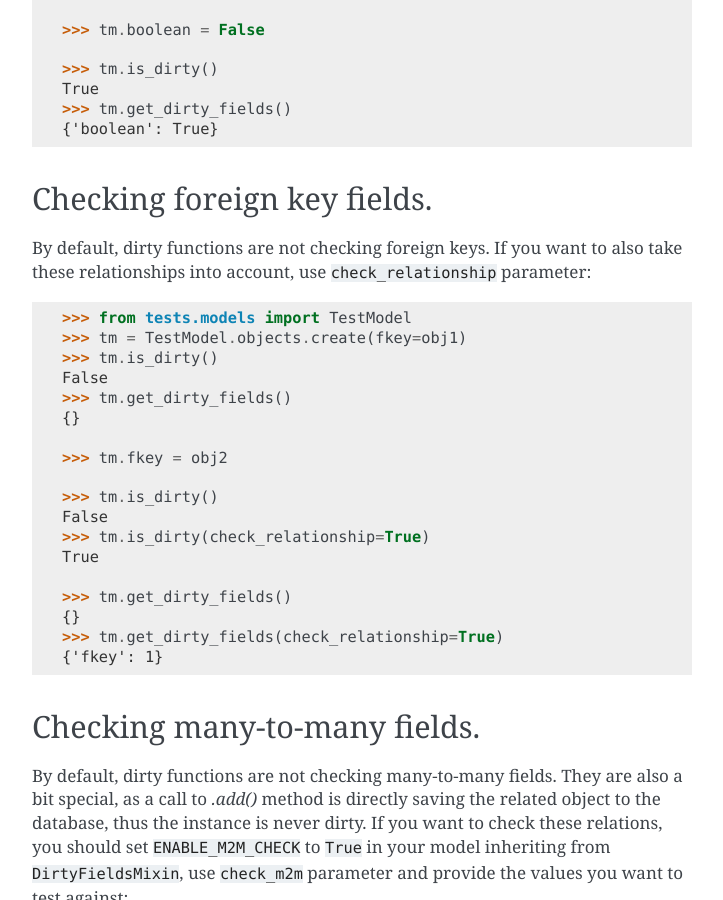
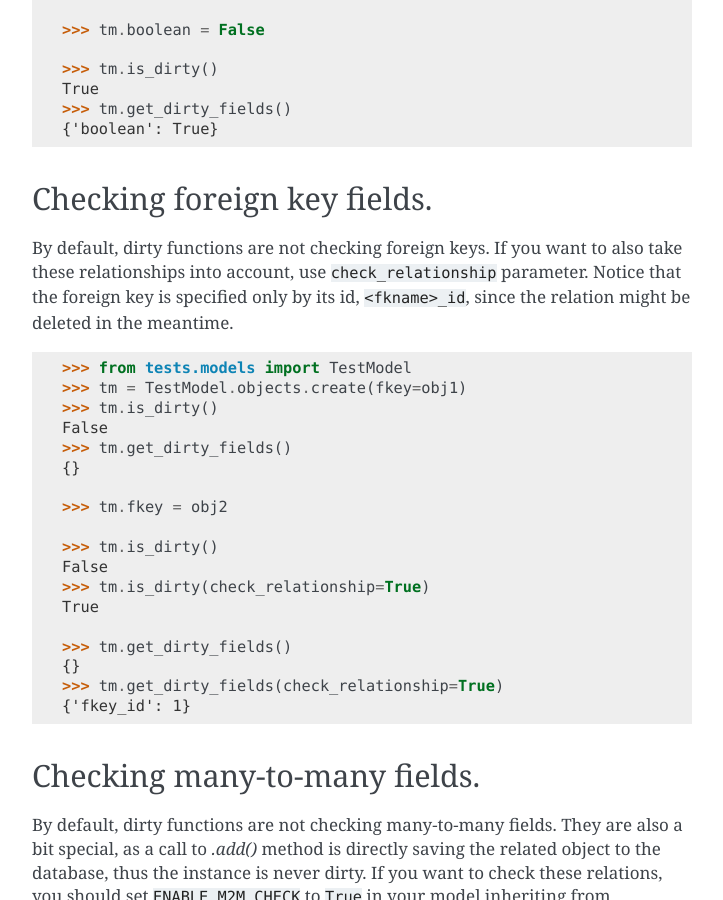
Before and after one commit to romgar/django-dirtyfields, a Sphinx documentation site: the page built from docs/index.rst, in a window 1280 px wide and 900 px high, scrolled down 1038 px. Shown: the whole window, without its empty margins (388-1111 px from the left). Built offline with Sphinx 7.4.7, drawn with Linux system fonts in a browser that asks for light colours.

Commit message:
Add mention of _id postfix of fk fields

```diff
--- a/docs/index.rst
+++ b/docs/index.rst
@@ -60,7 +60,7 @@ Examples
 
 Checking foreign key fields.
 ----------------------------
-By default, dirty functions are not checking foreign keys. If you want to also take these relationships into account, use ``check_relationship`` parameter:
+By default, dirty functions are not checking foreign keys. If you want to also take these relationships into account, use ``check_relationship`` parameter. Notice that the foreign key is specified only by its id, ``<fkname>_id``, since the relation might be deleted in the meantime.
 
 ::
 
@@ -81,7 +81,7 @@ By default, dirty functions are not checking foreign keys. If you want to also t
     >>> tm.get_dirty_fields()
     {}
     >>> tm.get_dirty_fields(check_relationship=True)
-    {'fkey': 1}
+    {'fkey_id': 1}
 
 
 Checking many-to-many fields.
```
